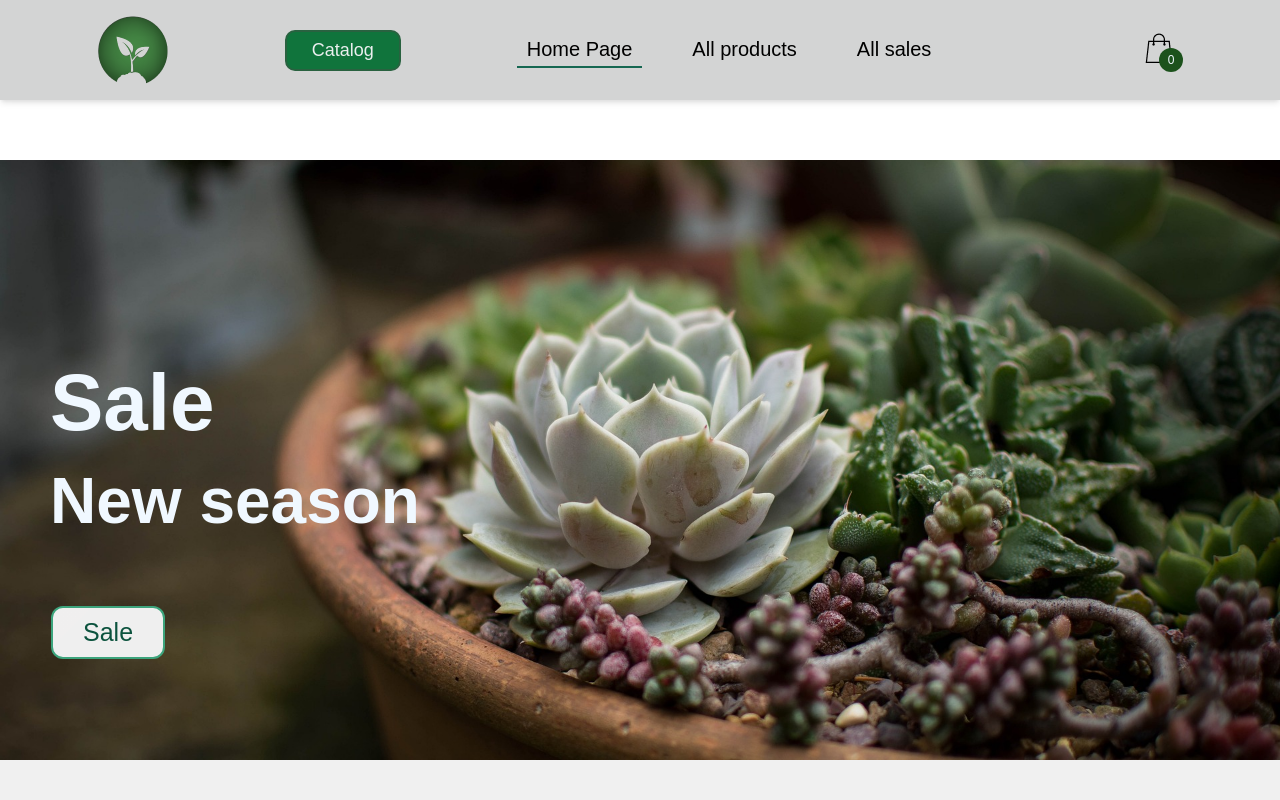
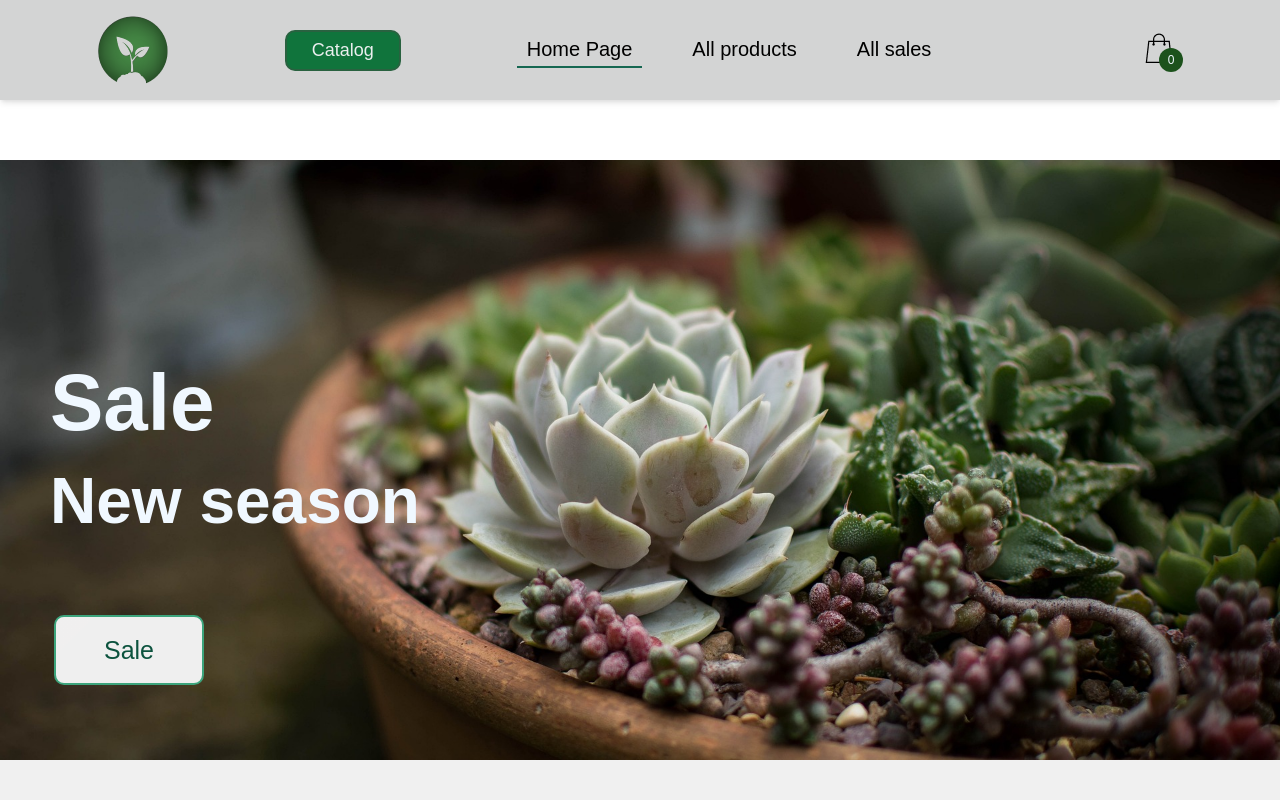
Before and after one commit to ZhuNatallia/Project_frontend, a React app: page / in a window 1280 px wide. Shown: the top 800 px of the page. Built offline with nearby package versions, Linux system fonts and the light colour scheme; no server answers.

Commit message:
add UI component

```diff
--- /dev/null
+++ b/src/UI/GreenButton/index.jsx
@@ -0,0 +1,12 @@
+import React from 'react';
+import s from './style.module.css';
+
+export default function GreenButton({ children, ...props }) {
+	return (
+		<div>
+			<button {...props} className={s.btn}>
+				{children}
+			</button>
+		</div>
+	);
+}
--- /dev/null
+++ b/src/UI/GreenButton/style.module.css
@@ -0,0 +1,40 @@
+.btn {
+	text-decoration: none;
+	outline: none;
+	display: inline-block;
+	padding: 9px 29px;
+	margin: 9px 19px;
+	position: absolute;
+	overflow: hidden;
+	border: 2px solid #3ca47c;
+	border-radius: 10px;
+	color: #0c533e;
+	transition: 0.2s ease-in-out;
+	cursor: pointer;
+	font-size: 20px;
+	width: 260px;
+	right: 232px;
+	bottom: 40px;
+}
+.btn:before {
+	content: '';
+	background: linear-gradient(
+		90deg,
+		rgba(245, 241, 241, 0.13),
+		rgba(241, 239, 239, 0.62)
+	);
+	height: 150px;
+	width: 50px;
+	position: absolute;
+	top: -7px;
+	left: -80px;
+	transform: skewX(-45deg);
+}
+.btn:hover {
+	background-color: #279c6f;
+	color: #f9f5f8;
+}
+.btn:hover:before {
+	left: 162px;
+	transition: 0.5s ease-in-out;
+}
--- a/src/components/BasketCalculation/index.jsx
+++ b/src/components/BasketCalculation/index.jsx
@@ -1,6 +1,7 @@
 import React from 'react';
 import s from './style.module.css';
 import { useSelector } from 'react-redux';
+import GreenButton from '../../UI/GreenButton';
 
 export default function BasketCalculation() {
 	const basket = useSelector((state) => state.basket.list);
@@ -34,8 +35,8 @@ export default function BasketCalculation() {
 			<h3>Order details</h3>
 			<p>Total: {totalPrice} $</p>
 			<form onSubmit={onSubmit}>
-				<input type='tel' name='phone' placeholder='+49'/>
-				<button className={s.btn}>Order</button>
+				<input type='tel' name='phone' placeholder='+49' />
+				<GreenButton >Order</GreenButton>
 			</form>
 		</div>
 	);
--- a/src/components/SaleMainPage/index.jsx
+++ b/src/components/SaleMainPage/index.jsx
@@ -1,6 +1,7 @@
 import React from 'react';
 import s from './style.module.css';
 import BackgroundPhoto from './media/5.jpg';
+import GreenButton from '../../UI/GreenButton';
 
 export default function SaleMainPage() {
 	const urlSale = 'http://localhost:3333/sale/send';
@@ -28,7 +29,7 @@ export default function SaleMainPage() {
 			<p>on the first order</p>
 			<form onSubmit={onSubmit}>
 				<input type='tel' name='phone' placeholder='+49' />
-				<button className={s.btn}>Get a discount</button>
+				<GreenButton>Get a discount</GreenButton>
 			</form>
 			<img className={s.backgroundPhoto} src={BackgroundPhoto} alt='photo' />
 		</div>
--- a/src/components/SaleMainPage/style.module.css
+++ b/src/components/SaleMainPage/style.module.css
@@ -37,46 +37,7 @@ h4 {
 	right: 250px;
 	bottom: 230px;
 }
-.btn {
-	text-decoration: none;
-	outline: none;
-	display: inline-block;
-	padding: 9px 29px;
-	margin: 9px 19px;
-	position: absolute;
-	overflow: hidden;
-	border: 2px solid #3ca47c;
-	border-radius: 10px;
-	color: #0c533e;
-	transition: 0.2s ease-in-out;
-	cursor: pointer;
-	font-size: 20px;
-	width: 260px;
-	right: 232px;
-	bottom: 40px;
-}
-.btn:before {
-	content: '';
-	background: linear-gradient(
-		90deg,
-		rgba(245, 241, 241, 0.13),
-		rgba(241, 239, 239, 0.62)
-	);
-	height: 50px;
-	width: 50px;
-	position: absolute;
-	top: -7px;
-	left: -80px;
-	transform: skewX(-45deg);
-}
-.btn:hover {
-	background-color: #279c6f;
-	color: #f9f5f8;
-}
-.btn:hover:before {
-	left: 162px;
-	transition: 0.5s ease-in-out;
-}
+
 @media(max-width: 575px){
 	.container input, .container h4, .container p {
 		right: 80px;
--- a/src/pages/MainPage/index.jsx
+++ b/src/pages/MainPage/index.jsx
@@ -5,8 +5,14 @@ import CatalogMainPageRandom from '../../components/CatalogMainPageRandom';
 import SaleMainPage from '../../components/SaleMainPage';
 import SaleSlice from '../../components/SaleSlice';
 import { Link } from 'react-router-dom';
+import GreenButton from '../../UI/GreenButton';
 
 export default function MainPage() {
+	const style = {
+		padding: '10px 30px',
+		left: '51px',
+		top: '446px',
+	};
 	return (
 		<div className={s.container}>
 			<div className={s.welcome_wrapper}>
@@ -14,7 +20,9 @@ export default function MainPage() {
 				<h1>Sale</h1>
 				<h2>New season</h2>
 				<Link to='/products/sale'>
-					<button>Sale</button>
+					<GreenButton style={{ left: 35, top: 446, width: 150, height: 70, fontSize: 25 }}>
+						Sale
+					</GreenButton>
 				</Link>
 			</div>
 			<CatalogMainPageRandom />
--- a/src/pages/MainPage/style.module.css
+++ b/src/pages/MainPage/style.module.css
@@ -32,44 +32,7 @@
 	left: 50px;
 	top: 304px;
 }
-.welcome_wrapper button {
-	font-size: 25px;
-	padding: 10px 30px;
-	border-radius: 12px;
-	cursor: pointer;
-	position: absolute;
-	left: 51px;
-	top: 446px;
-	text-decoration: none;
-	outline: none;
-	display: inline-block;
-	overflow: hidden;
-	border: 2px solid #3ca47c;
-	color: #0c533e;
-	transition: 0.2s ease-in-out;
-}
-.welcome_wrapper button:before {
-	content: '';
-	background: linear-gradient(
-		90deg,
-		rgba(245, 241, 241, 0.13),
-		rgba(241, 239, 239, 0.62)
-	);
-	height: 150px;
-	width: 50px;
-	position: absolute;
-	top: -7px;
-	left: -80px;
-	transform: skewX(-45deg);
-}
-.welcome_wrapper button:hover {
-	background-color: #279c6f;
-	color: #f9f5f8;
-}
-.welcome_wrapper button:hover:before {
-	left: 162px;
-	transition: 0.5s ease-in-out;
-}
+
 @media(max-width: 575px){
 	.welcome_wrapper h1{
 		font-size: 60px;
```
